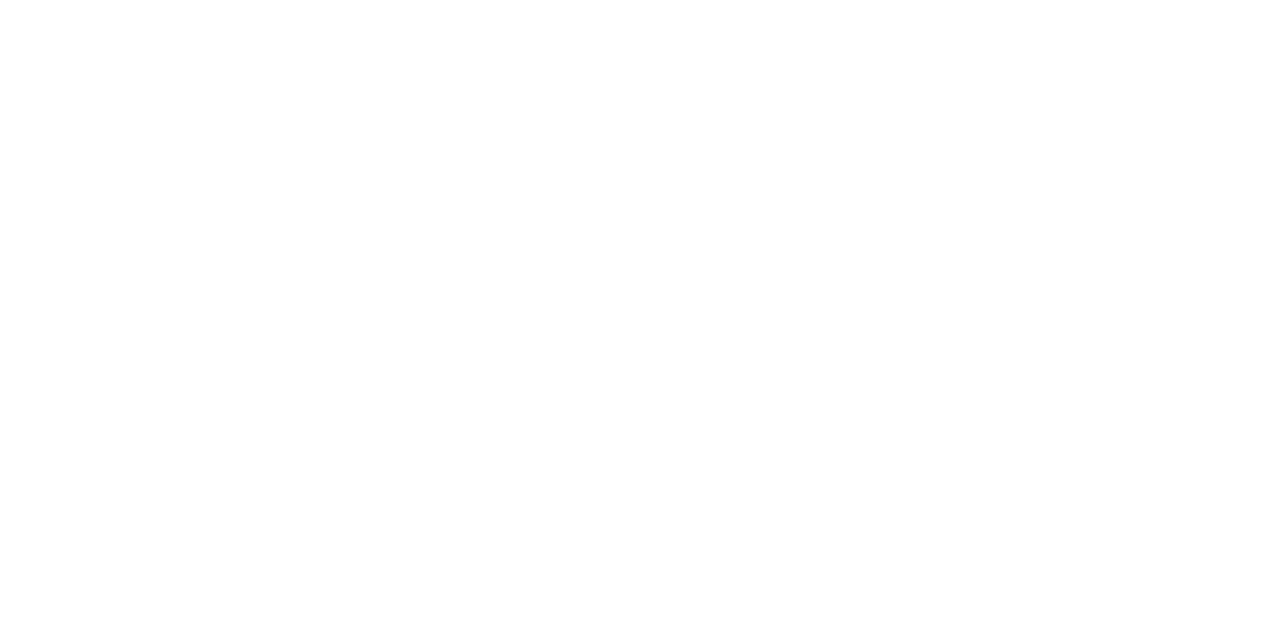
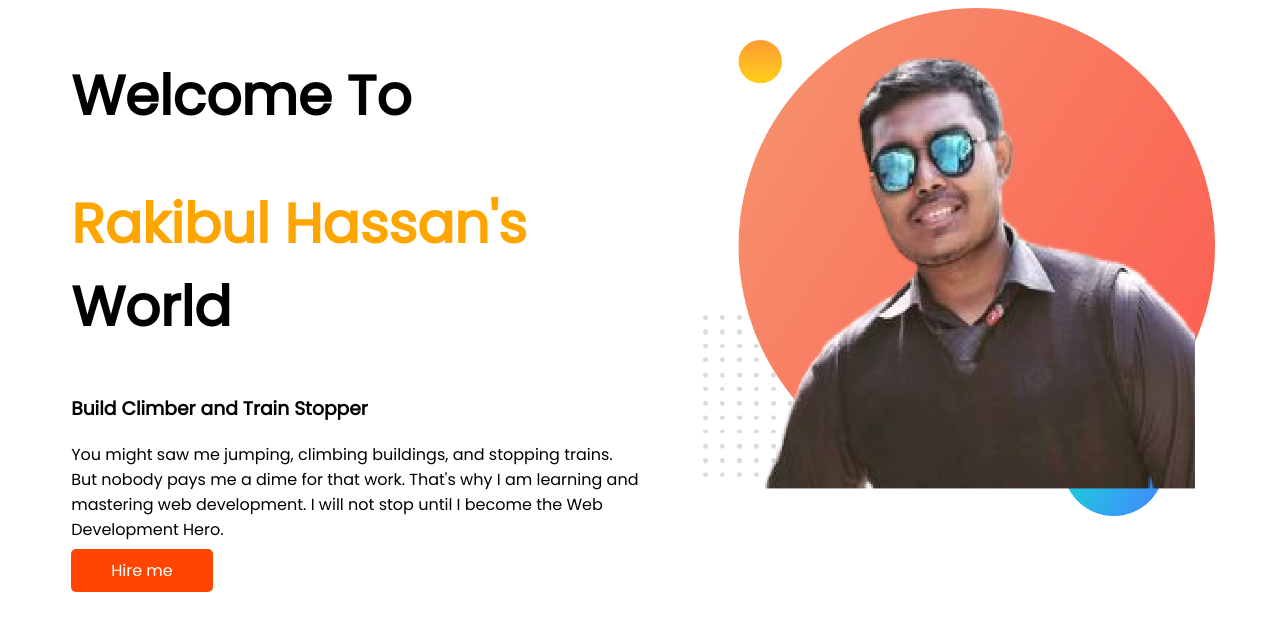
Before and after one commit to Rakibul-123/Developer-portfolio, a plain HTML site: page index.html in a window 1280 px wide. Drawn offline with Linux system fonts and the light colour scheme.

Commit message:
many things

```diff
--- a/index.html
+++ b/index.html
@@ -4,10 +4,24 @@
     <meta charset="UTF-8">
     <meta http-equiv="X-UA-Compatible" content="IE=edge">
     <meta name="viewport" content="width=device-width, initial-scale=1.0">
-    <title>Document</title>
+    <title>Rakibul Hassan's World</title>
+    <link rel="preconnect" href="https://fonts.googleapis.com">
+    <link rel="preconnect" href="https://fonts.gstatic.com" crossorigin>
+    <link href="https://fonts.googleapis.com/css2?family=Poppins&display=swap" rel="stylesheet">
     <link rel="stylesheet" href="style.css">
 </head>
 <body>
-
+<section>
+    <div class="half-width">
+        <h1>Welcome To</h1>
+    <h1><span class="orange-color">Rakibul Hassan's</span> World</h1>
+    <h3>Build Climber and Train Stopper</h3>
+    <p>You might saw me jumping, climbing buildings, and stopping trains. But nobody pays me a dime for that work. That's why I am learning and mastering web development. I will not stop until I become the Web Development Hero.</p>
+    <a class="link-button" target="_blank" href="https://www.linkedin.com/in/md-rakibul-hassan-8614b7216/" rel="noopener noreferrer">Hire me</a>
+    </div>
+     <div class="half-width">
+        <img src="images/myphoto.png" alt="">
+    </div>
+</section>
 </body>
 </html>
--- a/style.css
+++ b/style.css
@@ -0,0 +1,26 @@
+body{
+    font-family: 'Poppins', sans-serif;
+}
+h1{
+    font-size: 55px;
+}
+.orange-color{
+    color: orange;
+}
+section{
+    display: flex;
+}
+.half-width{
+    width: 50%;
+    padding-left: 5%;
+}
+.half-width img{
+    width: 90%;
+}
+.link-button{
+    text-decoration: none;
+    color: white;
+    background-color: orangered;
+    padding: 10px 40px;
+    border-radius: 5px;
+}
```
Also changed, not shown: images/dream-bg.png (added), images/exp-bg.png (added), images/jhankar.png (added), images/jhankar2.png (added), images/my-bg.png (added), images/my-bg2.png (added), images/myphoto.png (added), images/top-banner.png (added), 7 other files.
